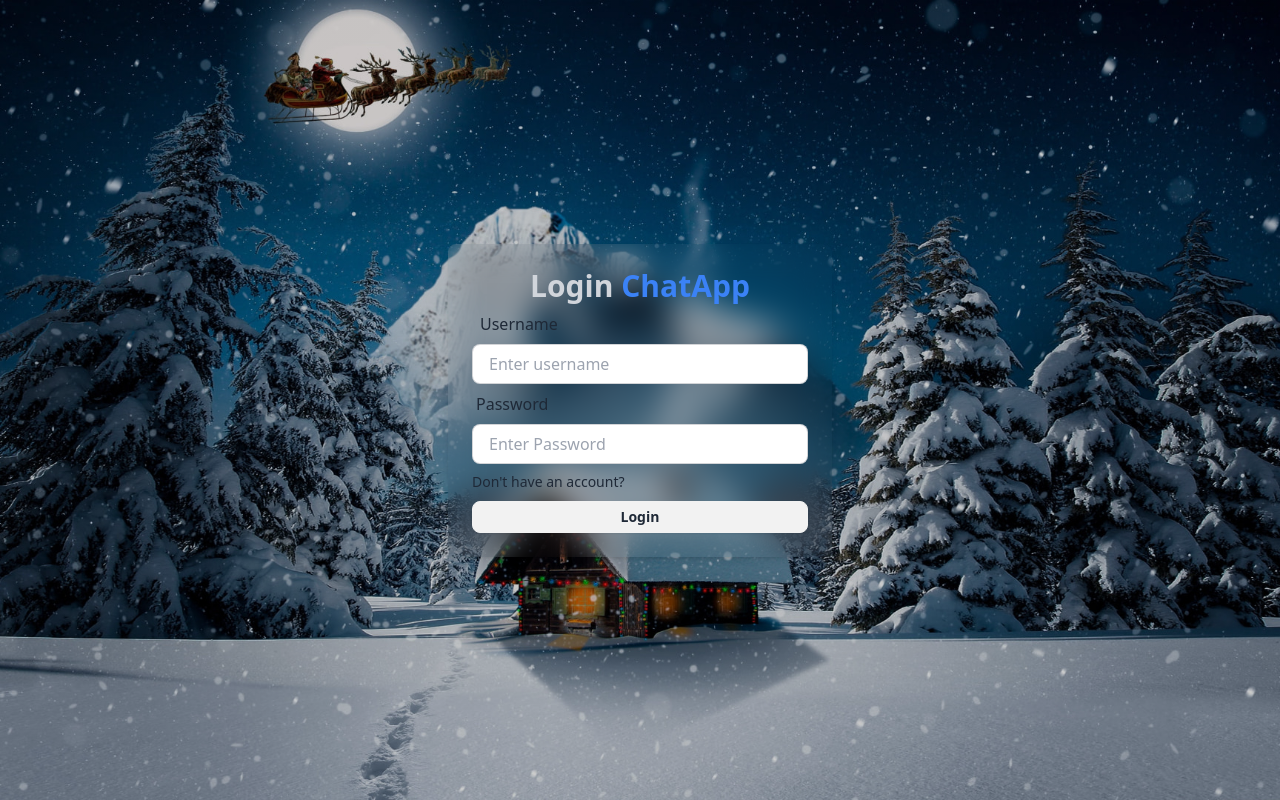
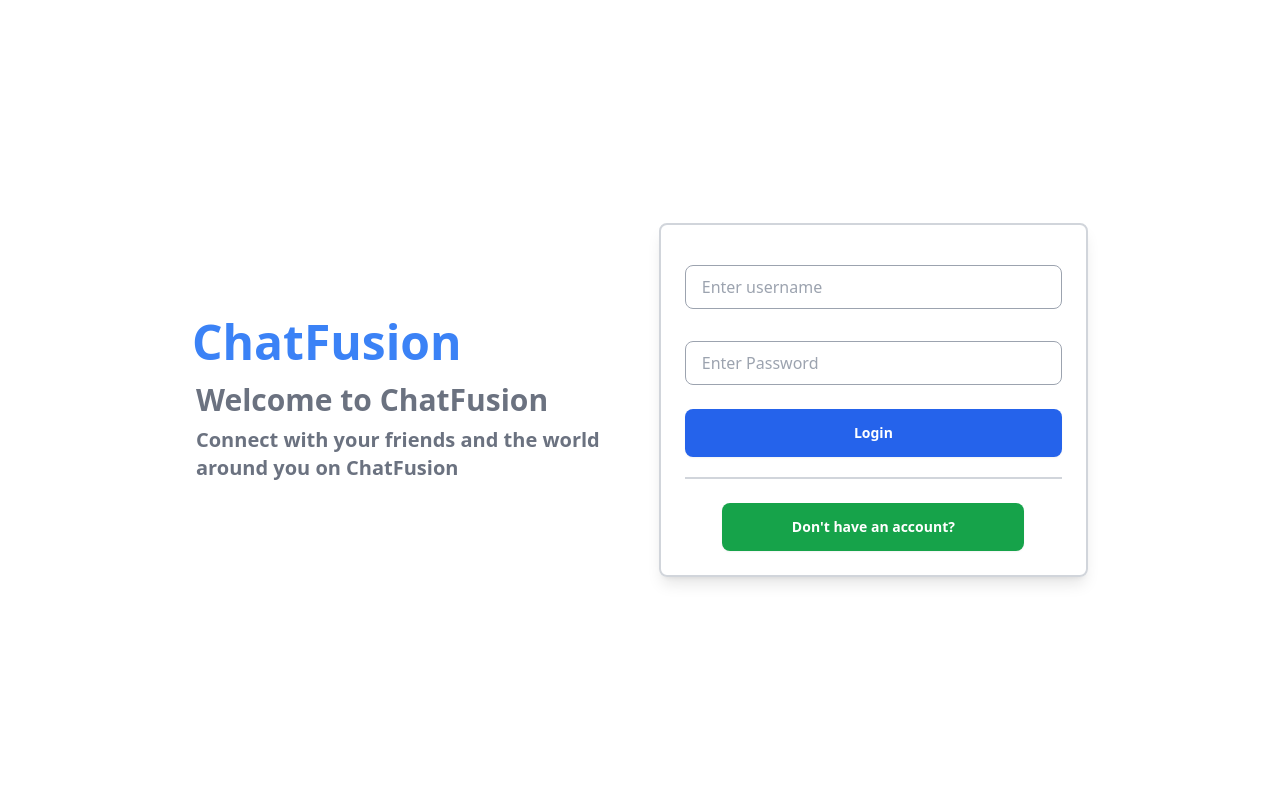
Before and after one commit to yogi-verma/mern-chat-app, a React (Vite) app in the folder frontend/: page /login in a window 1280 px wide. Built offline with nearby package versions, Linux system fonts and the light colour scheme.

Commit message:
updated ui

```diff
--- a/frontend/index.html
+++ b/frontend/index.html
@@ -3,7 +3,7 @@
   <head>
     <meta charset="UTF-8" />
     <meta name="viewport" content="width=device-width, initial-scale=1.0" />
-    <title>Yo-Chat</title>
+    <title>ChatFusion</title>
   </head>
   <body>
     <div id="root"></div>
--- a/frontend/src/App.jsx
+++ b/frontend/src/App.jsx
@@ -5,6 +5,7 @@ import Login from "./pages/login/Login";
 import SignUp from "./pages/signup/SignUp";
 import { Toaster } from "react-hot-toast";
 import { useAuthContext } from "./context/AuthContext";
+
 
 function App() {
 	const { authUser } = useAuthContext();
--- a/frontend/src/index.css
+++ b/frontend/src/index.css
@@ -2,11 +2,15 @@
 @tailwind components;
 @tailwind utilities;
 
-body {
+/* body {
 	background: linear-gradient(rgba(0, 0, 0, 0.2), rgba(0, 0, 0, 0.2)), url("../public/bg.png");
 	background-repeat: no-repeat;
 	background-size:cover;
 	background-position: center;
+} */
+
+body{
+	background-color: white;
 }
 
 /* dark mode looking scrollbar */
--- a/frontend/src/pages/login/Login.jsx
+++ b/frontend/src/pages/login/Login.jsx
@@ -1,6 +1,7 @@
 import { useState } from "react";
 import { Link } from "react-router-dom";
 import useLogin from "../../hooks/useLogin";
+// import logo from "./iMessage-icon.png";
 
 const Login = () => {
 	const [username, setUsername] = useState("");
@@ -14,51 +15,68 @@ const Login = () => {
 	};
 
 	return (
-		<div className='flex flex-col items-center justify-center min-w-96 mx-auto'>
-			<div className='w-full p-6 rounded-lg shadow-md bg-gray-400 bg-clip-padding backdrop-filter backdrop-blur-lg bg-opacity-0'>
-				<h1 className='text-3xl font-semibold text-center text-gray-300'>
-					Login
-					<span className='text-blue-500'> ChatApp</span>
-				</h1>
+		<div className='flex items-center justify-center min-h-screen px-4'>
+			<div className='flex flex-col md:flex-row items-center w-full max-w-4xl mx-auto'>
 
+				<div className='flex flex-col items-start justify-start mr-0 md:mr-10 mb-6 md:mb-0 w-full md:w-1/2'>
+
+							<span className='text-blue-500 text-4xl md:text-5xl ml-0 font-extrabold text-center'>ChatFusion</span>
+
+					<span className='text-xl md:text-3xl font-semibold text-gray-500 mt-4 ml-0 md:ml-1'>
+						Welcome to ChatFusion
+					</span>
+					<span className='text-base md:text-xl font-semibold text-gray-500 mt-2 ml-0 md:ml-1'>
+						Connect with your friends and the world around you on ChatFusion
+					</span>
+				</div>
+
+
+				<div className='w-full md:w-1/2 p-6 rounded-lg shadow-lg bg-clip-padding backdrop-filter backdrop-blur-lg bg-opacity-0 border-2 border-gray-300'>
 					<form onSubmit={handleSubmit}>
 						<div>
-						<label className='label p-2'>
-							<span className='text-base label-text'>Username</span>
-						</label>
 							<input
 								type='text'
 								placeholder='Enter username'
-							className='w-full input input-bordered h-10'
+								className='w-full input h-11 bg-white my-4 border border-gray-400'
 								value={username}
 								onChange={(e) => setUsername(e.target.value)}
 							/>
 						</div>
 
 						<div>
-						<label className='label'>
-							<span className='text-base label-text'>Password</span>
-						</label>
 							<input
 								type='password'
 								placeholder='Enter Password'
-							className='w-full input input-bordered h-10'
+								className='w-full input h-11 bg-white my-4 border border-gray-400'
 								value={password}
 								onChange={(e) => setPassword(e.target.value)}
 							/>
 						</div>
-					<Link to='/signup' className='text-sm  hover:underline hover:text-blue-600 mt-2 inline-block'>
+
+						<div>
+							<button
+								className='btn btn-block btn-md mt-2 bg-blue-600 hover:bg-blue-800 text-white border-0 transform transition-transform duration-300 hover:scale-95'
+								disabled={loading}
+							>
+								{loading ? <span className='loading loading-spinner'></span> : "Login"}
+							</button>
+						</div>
+
+						<div className='my-5 border-t-2 border-gray-300'></div>
+
+						<div className='flex justify-center'>
+							<Link
+								to='/signup'
+								className='btn btn-md mt-1 bg-green-600 hover:bg-green-800 text-white w-full md:w-4/5 border-0 transform transition-transform duration-300 hover:scale-95'
+							>
 								{"Don't"} have an account?
 							</Link>
-
-					<div>
-						<button className='btn btn-block btn-sm mt-2' disabled={loading}>
-							{loading ? <span className='loading loading-spinner '></span> : "Login"}
-						</button>
 						</div>
 					</form>
 				</div>
 			</div>
+		</div>
 	);
 };
+
 export default Login;
--- a/frontend/src/pages/signup/SignUp.jsx
+++ b/frontend/src/pages/signup/SignUp.jsx
@@ -25,7 +25,7 @@ const SignUp = () => {
 
 	return (
 		<div className='flex flex-col items-center justify-center min-w-96 mx-auto'>
-			<div className='w-full p-6 rounded-lg shadow-md bg-gray-400 bg-clip-padding backdrop-filter backdrop-blur-lg bg-opacity-0'>
+			<div className='w-full p-6 rounded-lg shadow-md  bg-clip-padding backdrop-filter backdrop-blur-lg bg-opacity-0'>
 				<h1 className='text-3xl font-semibold text-center text-gray-300'>
 					Sign Up <span className='text-blue-500'> ChatApp</span>
 				</h1>
```
Also changed, not shown: frontend/src/pages/login/iMessage-icon.png (added), frontend/src/pages/login/logo.png (added). Lines whose indentation alone changed are shown as unchanged.
